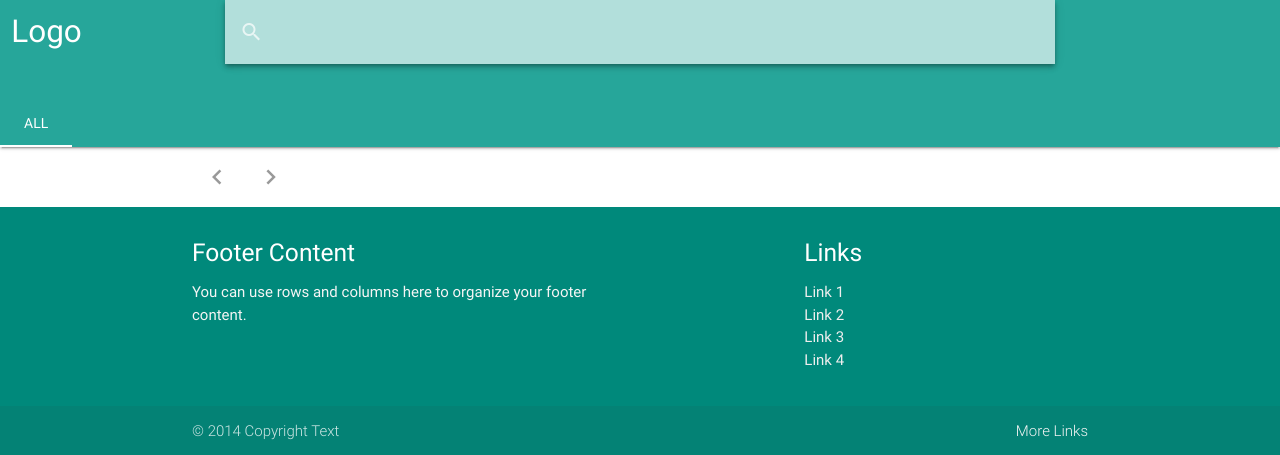
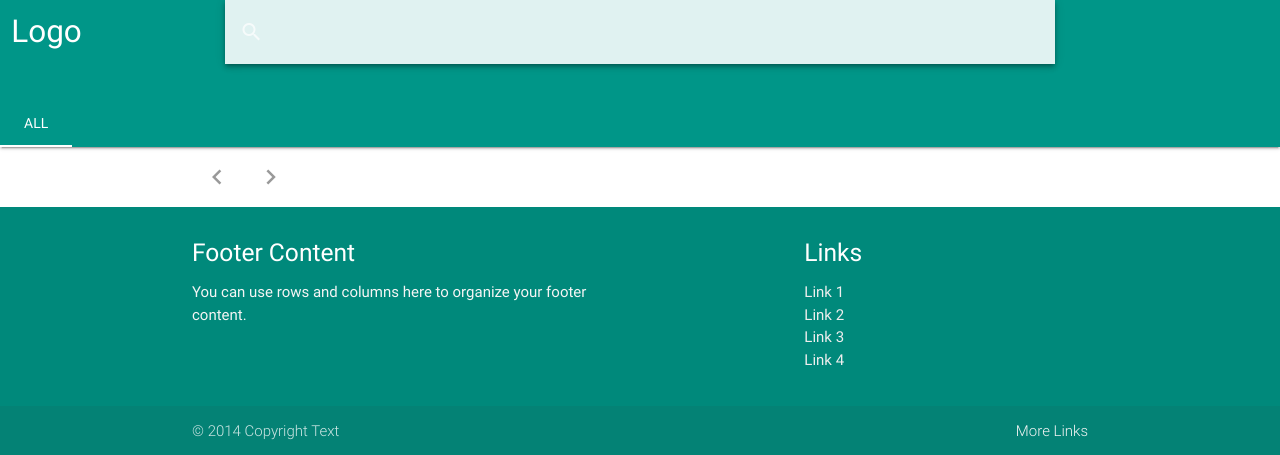
Before and after one commit to littlewey/yet-another-GSC-C-lighthouse, a Flask app: page / in a window 1280 px wide. Shown: the top 455 px of the page. Run offline with Flask 2, Linux system fonts and the light colour scheme; data that the repository does not hold is empty; some libraries are stand-ins or nearby versions.

Commit message:
addapt colors

```diff
--- a/app/templates/base.html
+++ b/app/templates/base.html
@@ -18,7 +18,7 @@
   </head>
   <body>
 
-  <nav class="nav-extended teal lighten-1">
+  <nav class="nav-extended teal ">
     <div class="nav-wrapper">
 		<div class="row">
 			<div class="col s12 m4 l2">
@@ -27,7 +27,7 @@
 
 			<div class="col s12 m4 l8 nav-wrapper focused">
 				<form style="height:64px" action="{{ url_for('search') }}" method="POST">
-					<div class="input-field teal lighten-4 z-depth-2">
+					<div class="input-field teal lighten-5 z-depth-2">
 						<input id="search" type="search"  name="search" >
 						<label class="label-icon" for="search"><i class="material-icons">search</i></label>
 						<i class="material-icons">close</i>
```
